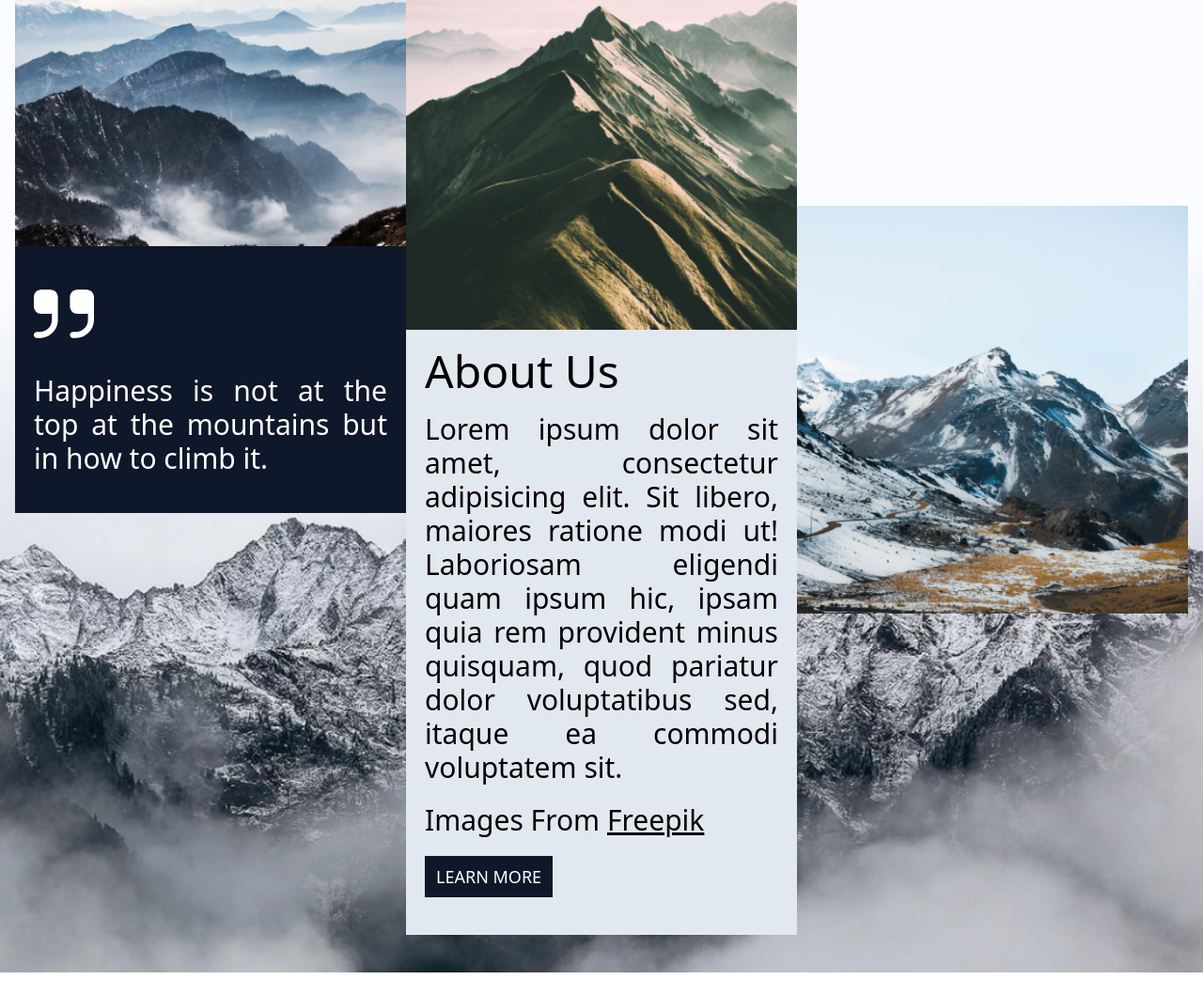
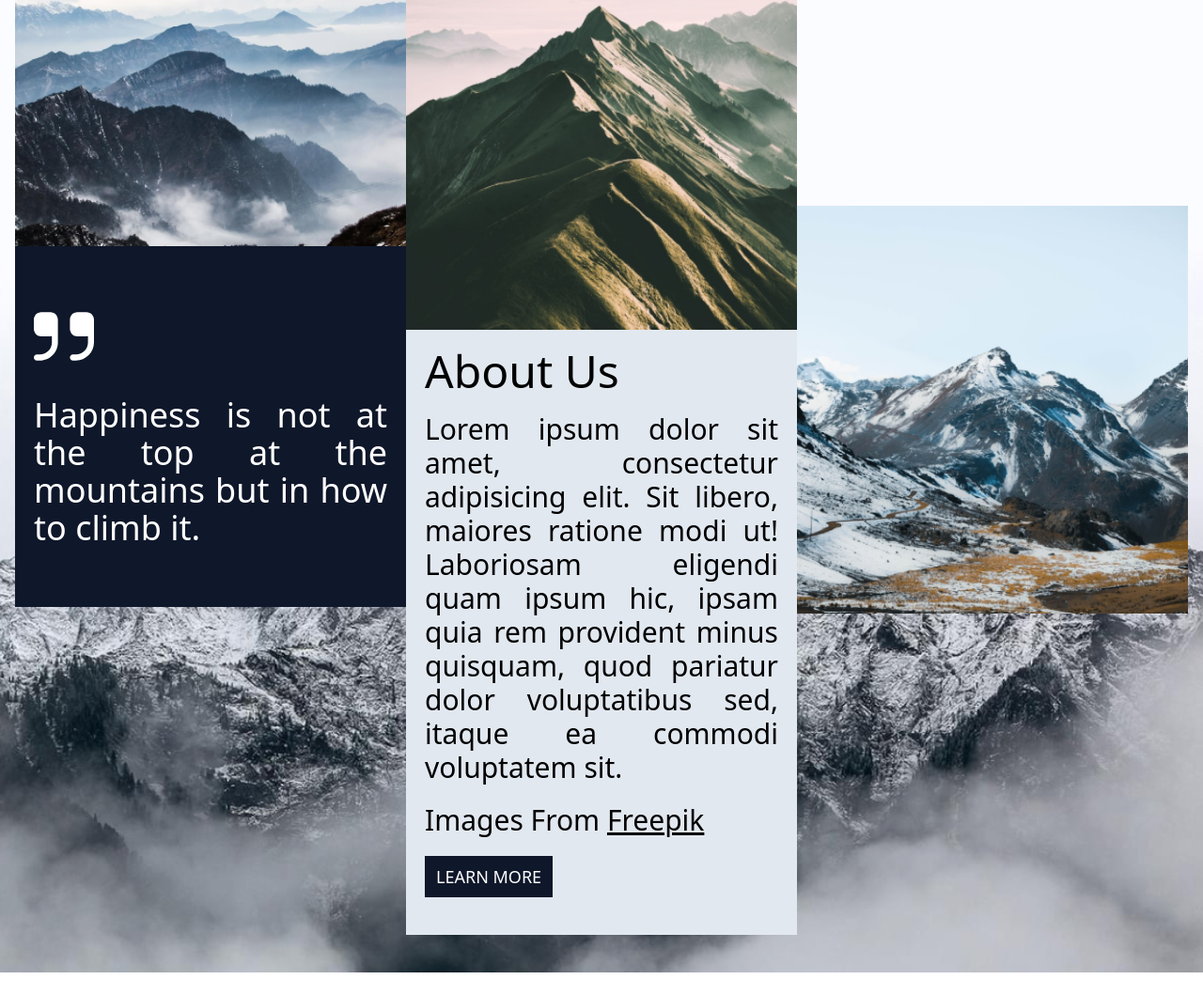
Before and after one commit to fs-nirjhor/travel-with-fsn, a website: page index.html in a window 1280 px wide. Shown: the part 2525-3584 px from the top of the page at 94% size. Drawn offline with nearby package versions, Linux system fonts and the light colour scheme.

Commit message:
output.css

```diff
--- a/index.html
+++ b/index.html
@@ -124,13 +124,13 @@
               alt="image"
               class="object-cover w-full"
             />
-            <div class="text-lg lg:text-3xl bg-slate-900 text-white px-5 py-10">
+            <div class="text-xl lg:text-3xl bg-slate-900 text-white px-5 py-16">
               <img
                 class="object-cover w-30 pb-8"
                 src="./images/quote.svg"
                 alt="quote"
               />
-              <p class="text-3xl text-justify">
+              <p class="text-2xl lg:text-4xl text-justify leading-loose">
                 Happiness is not at the top at the mountains but in how to climb
                 it.
               </p>
```
Also changed, not shown: output.css.
